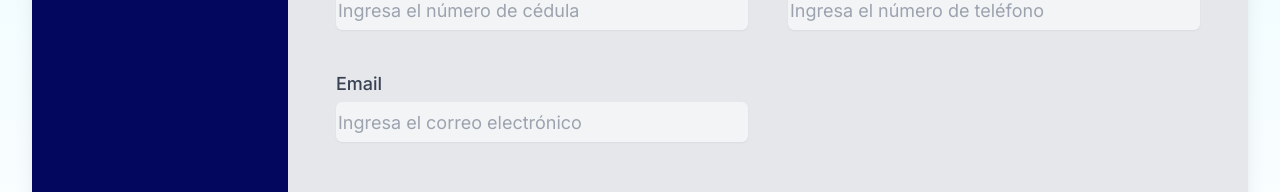
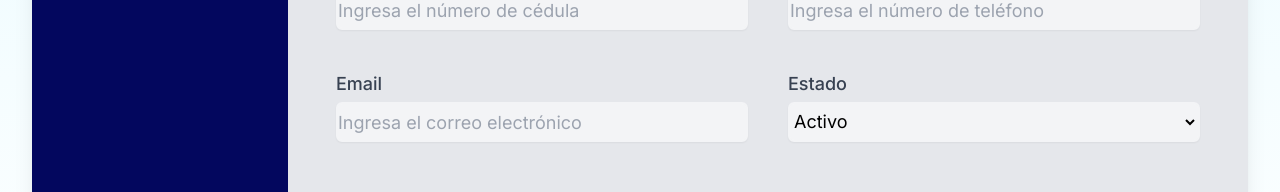
Before and after one commit to JoustenBlanco/ProyectoIngenieria, a Next.js app: page /homepages/maintenance/legal_guardians in a window 1280 px wide. Shown: the part 402-594 px from the top of the page. Built offline with nearby package versions, Linux system fonts and the light colour scheme.

Commit message:
[ADD] Legal guardians state select

```diff
--- a/src/app/homepages/maintenance/legal_guardians/page.tsx
+++ b/src/app/homepages/maintenance/legal_guardians/page.tsx
@@ -1,9 +1,13 @@
 "use client";
-import React from "react";
+import React, { useState } from "react";
 import Input from "../../../components/Atoms/input";
 import ActionButtons from "../../../components/Atoms/ActionButtons";
+import Select from "../../../components/Atoms/select";
 
 export default function Legal_Guardians() {
+
+  const [status, setStatus] = useState("Activo");
+  const [substitute, setSubstitute] = useState("No");
   const handleNew = () => {
     alert("Botón Nuevo presionado");
   };
@@ -85,6 +89,15 @@ export default function Legal_Guardians() {
             placeholder="Ingresa el correo electrónico"
             required
           />
+          <Select
+            id="status"
+            name="status"
+            label="Estado"
+            options={["Activo", "Inactivo"]}
+            required
+            value={status}
+            onChange={(e) => setStatus(e.target.value)}
+          />
         </div>
       </div>
       <ActionButtons
```
